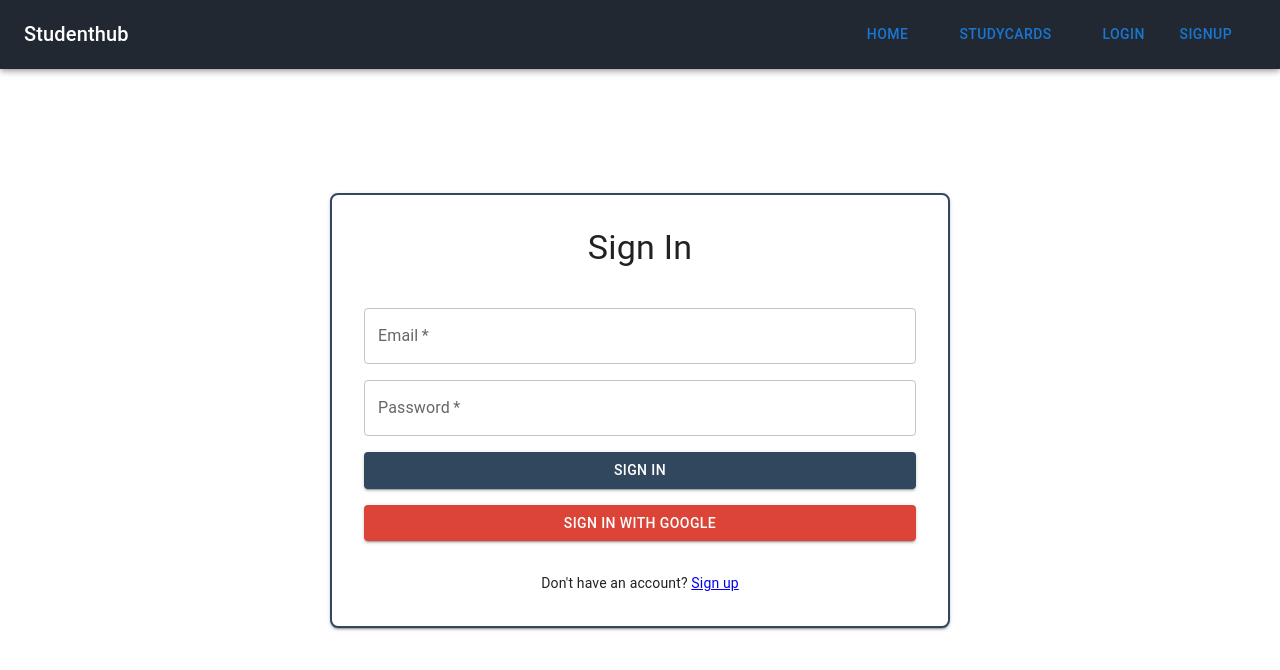
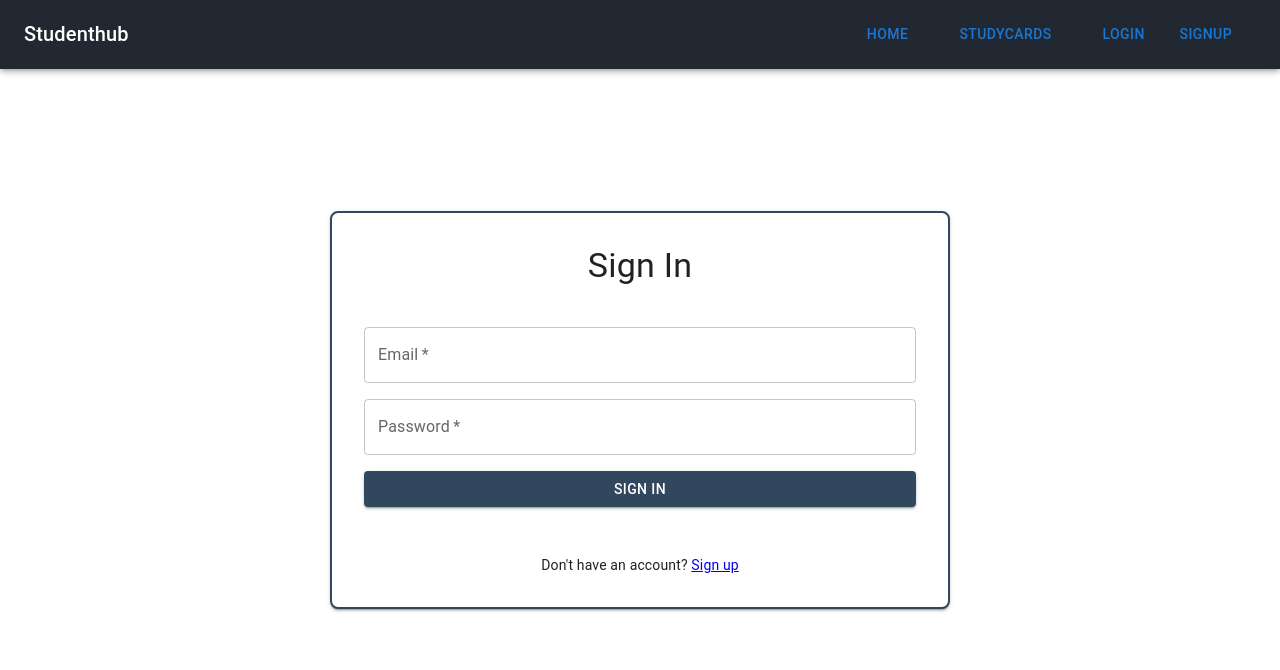
Before and after one commit to Abdul1013/Studenthub, a Next.js app: page /sign-in in a window 1280 px wide. Shown: the top 670 px of the page. Built offline with nearby package versions, Linux system fonts and the light colour scheme; no server answers.

Commit message:
made changes to sign in

```diff
--- a/app/sign-in/page.js
+++ b/app/sign-in/page.js
@@ -189,21 +189,7 @@ export default function SignUpPage() {
             >
               Sign In
             </Button>
-            <Button
-              variant="contained"
-              onClick={handleGoogleSignIn}
-              sx={{
-                backgroundColor: "#DB4437",
-                color: "#FFF",
-                "&:hover": {
-                  backgroundColor: "#c1351d",
-                },
-                cursor: "pointer",
-              }}
-              fullWidth
-            >
-              Sign In with Google
-            </Button>
+
             <Typography variant="body2" sx={{ mt: 4 }}>
               Don&apos;t have an account?{" "}
               <Link
```
